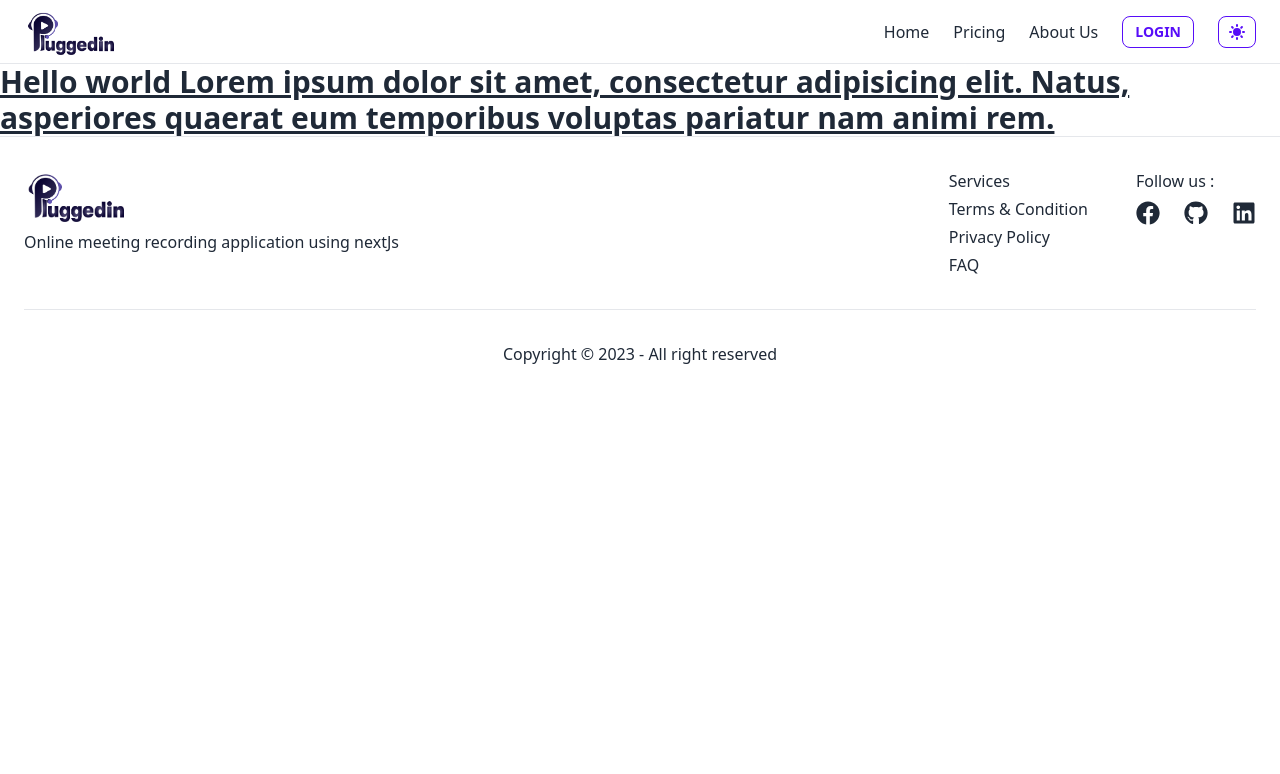
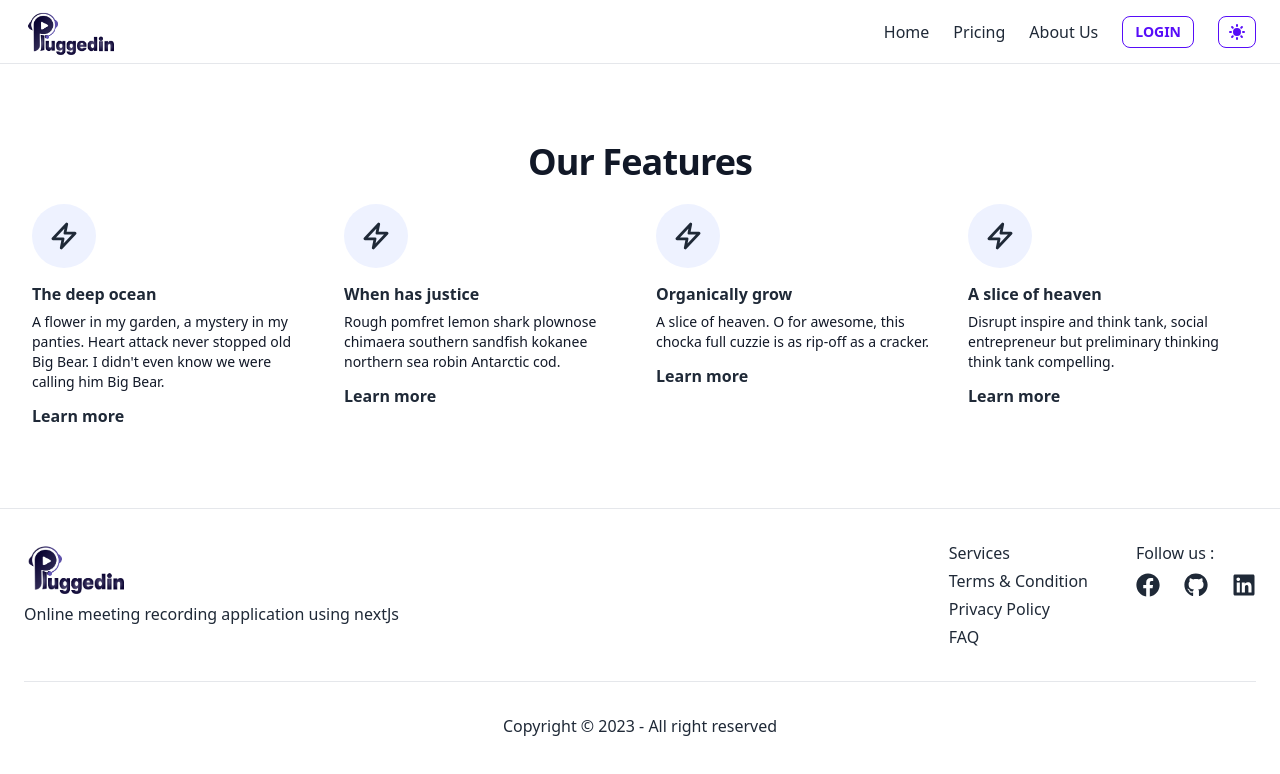
Before and after one commit to mdpahlovi/plugged-in, a Next.js app: page / in a window 1280 px wide. Shown: the top 774 px of the page. Built offline with nearby package versions, Linux system fonts and the light colour scheme.

Commit message:
features-add

```diff
--- /dev/null
+++ b/components/Features.js
@@ -0,0 +1,148 @@
+import React from 'react';
+
+const Features = () => {
+    return (
+        <div>
+            <div className="px-4 py-16 mx-auto sm:max-w-xl md:max-w-full lg:max-w-screen-xl md:px-24 lg:px-8 lg:py-20">
+                {/* <div className="flex flex-col mb-6 lg:flex-row md:mb-10">
+                    <div className="lg:w-1/2">
+                        <h2 className="max-w-md mb-6 font-sans text-3xl font-bold tracking-tight text-gray-900 sm:text-4xl sm:leading-none xl:max-w-lg">
+                            The quick, brown fox jumps over a lazy dog
+                        </h2>
+                    </div>
+                    <div className="lg:w-1/2">
+                        <p className="text-base text-gray-700 md:text-lg">
+                            Sed ut perspiciatis unde omnis iste natus error sit voluptatem
+                            accusantium doloremque rem aperiam, eaque ipsa quae. Sed ut unde
+                            omnis iste natus.
+                        </p>
+                    </div>
+                </div> */}
+                <div className='flex items-center justify-center '><h2 className="max-w-md mb-6 font-sans text-3xl font-bold tracking-tight text-gray-900 sm:text-4xl sm:leading-none xl:max-w-lg">
+                    Our Features
+                </h2> </div>
+                <div className="grid gap-8 row-gap-10 sm:grid-cols-2 lg:grid-cols-4">
+                    <div className="max-w-md">
+                        <div className="flex items-center justify-center w-16 h-16 mb-4 rounded-full bg-indigo-50">
+                            <svg
+                                className="w-12 h-12 text-deep-purple-accent-400"
+                                stroke="currentColor"
+                                viewBox="0 0 52 52"
+                            >
+                                <polygon
+                                    strokeWidth="3"
+                                    strokeLinecap="round"
+                                    strokeLinejoin="round"
+                                    fill="none"
+                                    points="29 13 14 29 25 29 23 39 38 23 27 23"
+                                />
+                            </svg>
+                        </div>
+                        <h6 className="mb-2 font-semibold leading-5">The deep ocean</h6>
+                        <p className="mb-3 text-sm text-gray-900">
+                            A flower in my garden, a mystery in my panties. Heart attack never
+                            stopped old Big Bear. I didn't even know we were calling him Big
+                            Bear.
+                        </p>
+                        <a
+                            href="/"
+                            aria-label=""
+                            className="inline-flex items-center font-semibold transition-colors duration-200 text-deep-purple-accent-400 hover:text-deep-purple-800"
+                        >
+                            Learn more
+                        </a>
+                    </div>
+                    <div className="max-w-md">
+                        <div className="flex items-center justify-center w-16 h-16 mb-4 rounded-full bg-indigo-50">
+                            <svg
+                                className="w-12 h-12 text-deep-purple-accent-400"
+                                stroke="currentColor"
+                                viewBox="0 0 52 52"
+                            >
+                                <polygon
+                                    strokeWidth="3"
+                                    strokeLinecap="round"
+                                    strokeLinejoin="round"
+                                    fill="none"
+                                    points="29 13 14 29 25 29 23 39 38 23 27 23"
+                                />
+                            </svg>
+                        </div>
+                        <h6 className="mb-2 font-semibold leading-5">When has justice</h6>
+                        <p className="mb-3 text-sm text-gray-900">
+                            Rough pomfret lemon shark plownose chimaera southern sandfish
+                            kokanee northern sea robin Antarctic cod.
+                        </p>
+                        <a
+                            href="/"
+                            aria-label=""
+                            className="inline-flex items-center font-semibold transition-colors duration-200 text-deep-purple-accent-400 hover:text-deep-purple-800"
+                        >
+                            Learn more
+                        </a>
+                    </div>
+                    <div className="max-w-md">
+                        <div className="flex items-center justify-center w-16 h-16 mb-4 rounded-full bg-indigo-50">
+                            <svg
+                                className="w-12 h-12 text-deep-purple-accent-400"
+                                stroke="currentColor"
+                                viewBox="0 0 52 52"
+                            >
+                                <polygon
+                                    strokeWidth="3"
+                                    strokeLinecap="round"
+                                    strokeLinejoin="round"
+                                    fill="none"
+                                    points="29 13 14 29 25 29 23 39 38 23 27 23"
+                                />
+                            </svg>
+                        </div>
+                        <h6 className="mb-2 font-semibold leading-5">Organically grow</h6>
+                        <p className="mb-3 text-sm text-gray-900">
+                            A slice of heaven. O for awesome, this chocka full cuzzie is as
+                            rip-off as a cracker.
+                        </p>
+                        <a
+                            href="/"
+                            aria-label=""
+                            className="inline-flex items-center font-semibold transition-colors duration-200 text-deep-purple-accent-400 hover:text-deep-purple-800"
+                        >
+                            Learn more
+                        </a>
+                    </div>
+                    <div className="max-w-md">
+                        <div className="flex items-center justify-center w-16 h-16 mb-4 rounded-full bg-indigo-50">
+                            <svg
+                                className="w-12 h-12 text-deep-purple-accent-400"
+                                stroke="currentColor"
+                                viewBox="0 0 52 52"
+                            >
+                                <polygon
+                                    strokeWidth="3"
+                                    strokeLinecap="round"
+                                    strokeLinejoin="round"
+                                    fill="none"
+                                    points="29 13 14 29 25 29 23 39 38 23 27 23"
+                                />
+                            </svg>
+                        </div>
+                        <h6 className="mb-2 font-semibold leading-5">A slice of heaven</h6>
+                        <p className="mb-3 text-sm text-gray-900">
+                            Disrupt inspire and think tank, social entrepreneur but preliminary
+                            thinking think tank compelling.
+                        </p>
+                        <a
+                            href="/"
+                            aria-label=""
+                            className="inline-flex items-center font-semibold transition-colors duration-200 text-deep-purple-accent-400 hover:text-deep-purple-800"
+                        >
+                            Learn more
+                        </a>
+                    </div>
+                </div>
+            </div>
+        </div>
+    );
+};
+
+export default Features;
--- a/pages/index.js
+++ b/pages/index.js
@@ -1,11 +1,11 @@
+import Features from "../components/Features";
 import Main from "../components/Layout/Main";
 
 export default function Home() {
     return (
         <Main title="Plugged In | Record Everything Online" className="">
-            <h1 className="text-3xl font-bold underline">
-                Hello world Lorem ipsum dolor sit amet, consectetur adipisicing elit. Natus, asperiores quaerat eum temporibus voluptas pariatur nam animi rem.
-            </h1>
+            <Features></Features>
+
         </Main>
     );
 }
```
